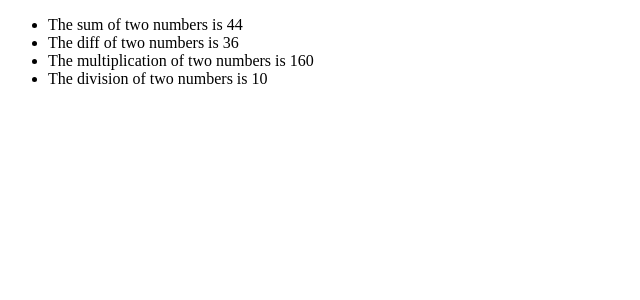
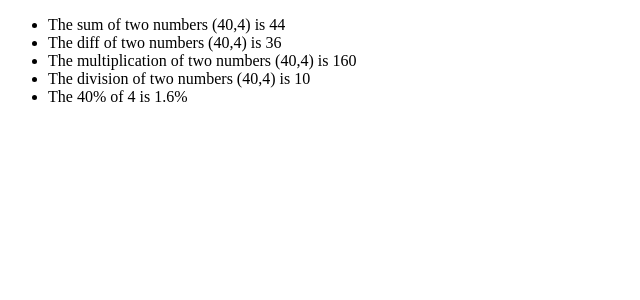
Before and after one commit to CodeAstronautic/uplift-react, a React (Create React App) app: page / in a window 1280 px wide. Shown: the top 300 px of the page, without its empty margins (0-640 px from the left). Built offline with nearby package versions, Linux system fonts and the light colour scheme.

Commit message:
assignment 1 by everly

```diff
--- a/src/App.js
+++ b/src/App.js
@@ -1,15 +1,16 @@
 import React from "react";
-import {add,sub, mul, div}  from './Calc'
+import {add,subract, multiply, divide,percent}  from './Calc'
 
 
 function App(){
   return(
     <>
     <ul>
-      <li>The sum of two numbers is {add(40,4)}</li>
-      <li>The diff of two numbers is {sub(40,4)}</li>
-      <li>The multiplication of two numbers is {mul(40,4)}</li>
-      <li>The division of two numbers is {div(40,4)}</li>
+      <li>The sum of two numbers (40,4) is {add(40,4)}</li>
+      <li>The diff of two numbers (40,4) is {subract(40,4)}</li>
+      <li>The multiplication of two numbers (40,4) is {multiply(40,4)}</li>
+      <li>The division of two numbers (40,4) is {divide(40,4)}</li>
+      <li>The 40% of 4 is {percent(40,4)}%</li>
     </ul>
     </>
   )
--- a/src/Calc.jsx
+++ b/src/Calc.jsx
@@ -3,16 +3,20 @@ function add(a,b){
     let sum =a +b;
     return sum;
 }
-function sub(a,b){
+function subract(a,b){
     let diff =a - b;
     return diff;
 }
-function mul(a,b){
+function multiply(a,b){
     let mul =a*b;
     return mul;
 }
-function div(a,b){
+function divide(a,b){
     let div =a /b;
     return div;
 }
-export {add,sub, mul, div};
+function percent(a,b){
+    let div =a/100;
+    return div*b;
+}
+export {add,subract, multiply, divide,percent};
```
